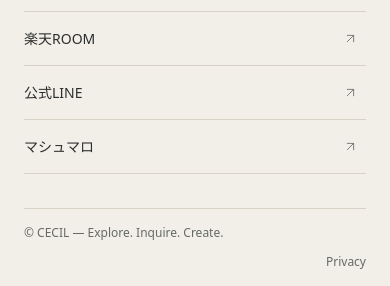
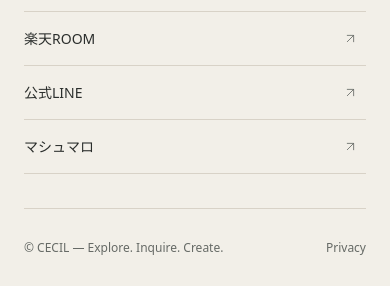
Before and after one commit to ha-rookie/cecil-hub, a website: page public/index.html in a window 390 px wide. Shown: the part 3959-4245 px from the top of the page. Drawn offline with Linux system fonts and the light colour scheme.

Commit message:
style: align mobile footer items on one row

```diff
--- a/public/styles.css
+++ b/public/styles.css
@@ -518,3 +518,24 @@ a { color: inherit; text-decoration: none; }
     text-align: right;
   }
 }
+
+/* Mobile footer: keep copyright and navigation on one baseline */
+@media (max-width: 767px) {
+  .footer {
+    flex-direction: row;
+    align-items: center;
+    justify-content: space-between;
+    gap: 16px;
+  }
+  .footer > p {
+    min-width: 0;
+    margin: 0;
+  }
+  .footer > a {
+    align-self: auto;
+    margin-left: auto;
+    flex: 0 0 auto;
+    text-align: right;
+    white-space: nowrap;
+  }
+}
```
